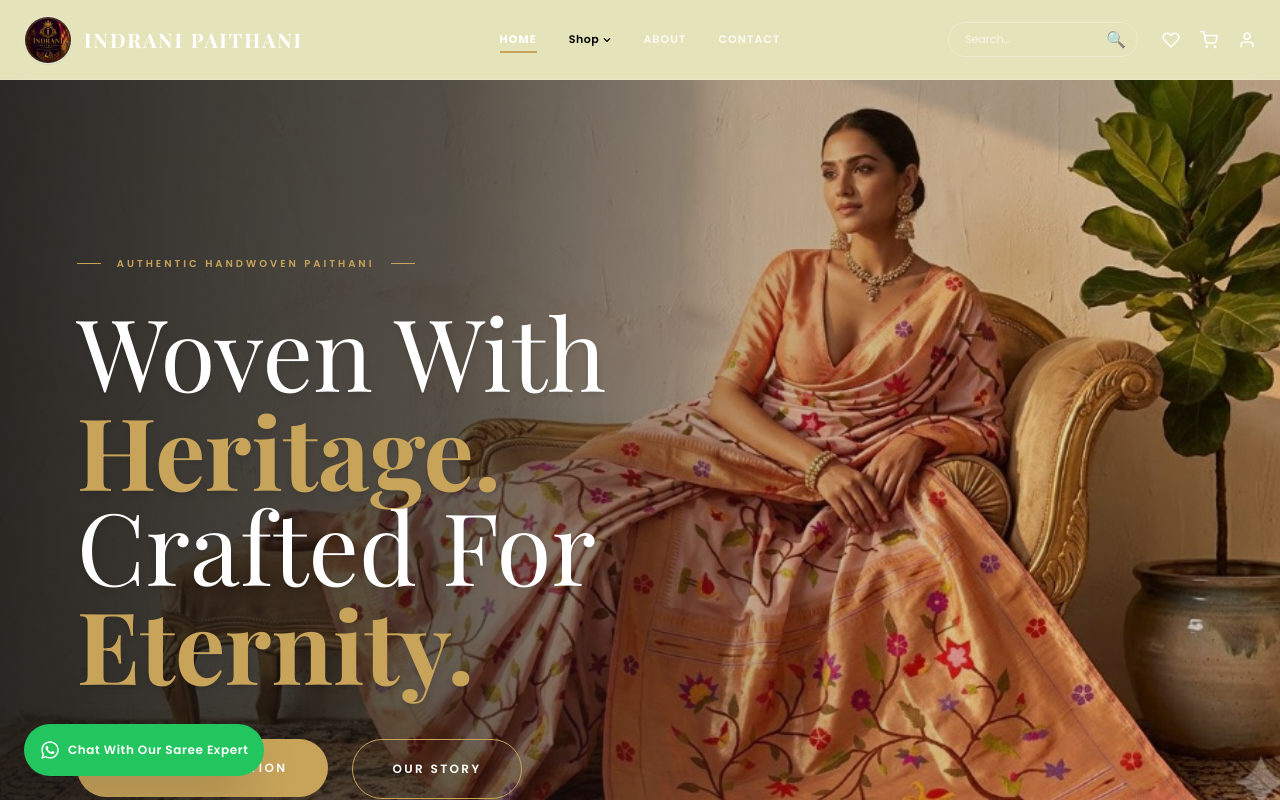
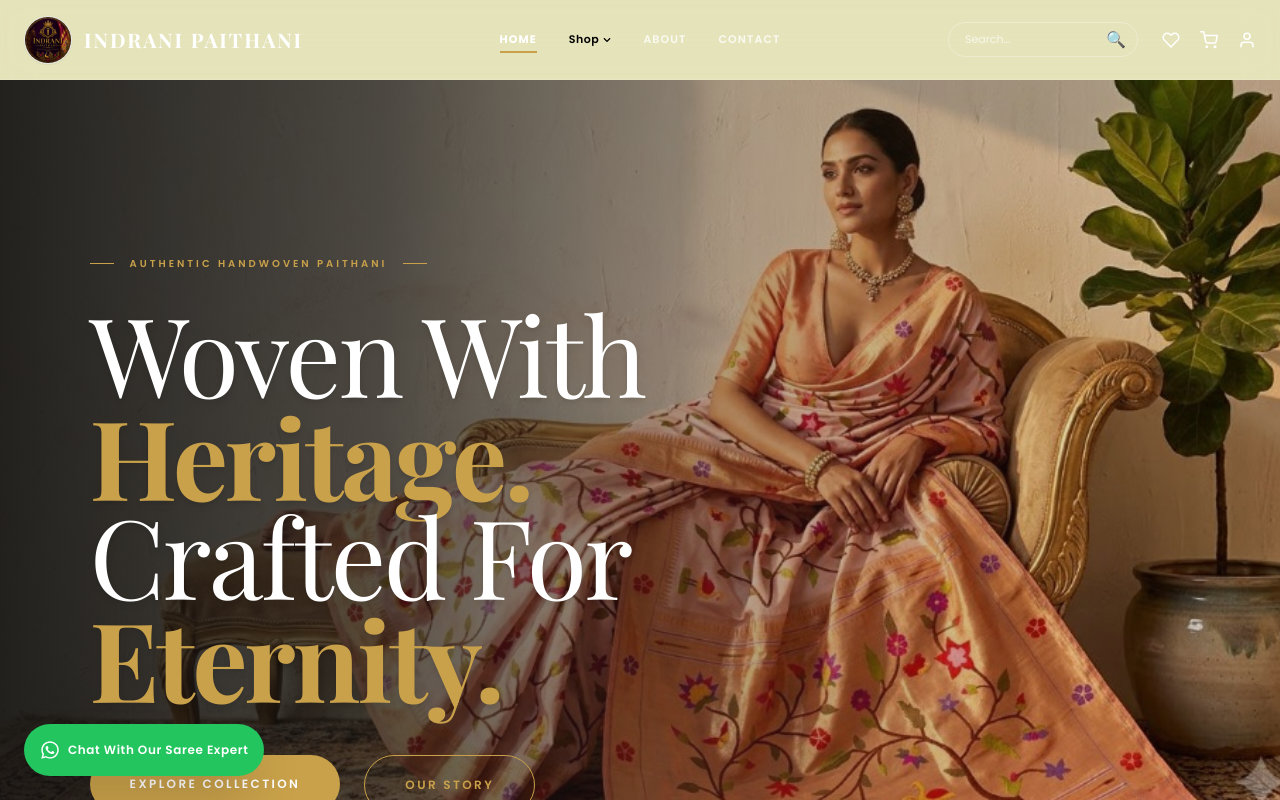
Before and after one commit to nandinidhonde07/indrani_paithani, a React (Vite) app: page / in a window 1280 px wide. Shown: the top 800 px of the page. Built offline with nearby package versions, Linux system fonts and the light colour scheme.

Commit message:
Update colors and typography to match premium luxury prompt

```diff
--- a/src/components/Navbar.jsx
+++ b/src/components/Navbar.jsx
@@ -90,7 +90,7 @@
   const isTransparent = isTransparentInit && !isScrolled;
 
   const navbarBg = isTransparent
-    ? 'bg-black/10 backdrop-blur-[12px] text-white border-b border-white/10 h-[80px] flex items-center'
+    ? 'bg-black/10 backdrop-blur-[16px] text-white border-b border-white/10 h-[80px] flex items-center'
     : 'bg-[#111111] text-white shadow-sm border-b border-[#222222] h-[80px] flex items-center';
 
   const brandColor = 'text-white';
@@ -100,10 +100,10 @@
     : 'bg-white/10 text-white border-white/20 placeholder-white/50';
 
   const navLinkStyle = ({ isActive }) => {
-    return isActive ? 'text-white border-b-2 border-[#C8A45A] pb-1 font-bold' : 'text-white/80 hover:text-white transition pb-1 border-b-2 border-transparent';
+    return isActive ? 'text-white border-b-2 border-[#C9A14A] pb-1 font-bold' : 'text-white/80 hover:text-white transition pb-1 border-b-2 border-transparent';
   };
 
-  const iconClass = `transition focus:outline-none py-2 text-white hover:text-[#C8A45A]`;
+  const iconClass = `transition focus:outline-none py-2 text-white hover:text-[#C9A14A]`;
 
   return (
     <>
@@ -210,7 +210,7 @@
                   onChange={(e) => setSearch(e.target.value)}
                   className={`w-full px-4 py-2 border rounded-full text-[11px] focus:outline-none focus:ring-1 focus:ring-[#111111] transition ${inputBg}`}
                 />
-                <button type="submit" className={`absolute right-3 top-1/2 transform -translate-y-1/2 text-white/70 hover:text-[#C8A45A]`}>
+                <button type="submit" className={`absolute right-3 top-1/2 transform -translate-y-1/2 ${isTransparent ? 'text-[#C9A14A]' : 'text-white/70 hover:text-[#C9A14A]'}`}>
                   🔍
                 </button>
               </form>
--- a/src/pages/Home.jsx
+++ b/src/pages/Home.jsx
@@ -83,7 +83,7 @@
           {words.map((word, i) => {
             const isGold = word.toLowerCase().includes('heritage') || word.toLowerCase().includes('eternity');
             if (isGold) {
-              return <span key={i} className="block text-[#C8A45A] font-bold mt-1">{word}</span>;
+              return <span key={i} className="block text-[#C9A14A] font-bold mt-1">{word}</span>;
             }
             return <span key={i} className="text-white">{word} </span>;
           })}
@@ -107,22 +107,22 @@
       {/* Dark gradient overlay for text readability */}
       <div
         className="absolute inset-0 z-10"
-        style={{ background: 'linear-gradient(90deg, rgba(15,15,15,.85) 0%, rgba(15,15,15,.65) 35%, rgba(15,15,15,.25) 60%, transparent 100%)' }}
+        style={{ background: 'linear-gradient(90deg, rgba(12,12,12,.88) 0%, rgba(18,18,18,.70) 30%, rgba(25,25,25,.35) 55%, transparent 100%)' }}
       />
 
       {/* LEFT CONTENT */}
-      <div className="absolute top-[22%] left-[6%] w-full lg:w-[60%] z-20 flex flex-col justify-start">
+      <div className="absolute top-[22%] left-[7%] w-full max-w-[620px] z-20 flex flex-col justify-start">
 
         {/* Small Label */}
         <motion.h4
           initial={{ opacity: 0, y: 15 }}
           animate={{ opacity: 1, y: 0 }}
           transition={{ duration: 1.2, delay: 0.2 }}
-          className="flex items-center text-[#C8A45A] uppercase tracking-[0.3em] text-[10px] font-body mb-8 font-semibold"
+          className="flex items-center text-[#C9A14A] uppercase tracking-[0.3em] text-[10px] font-body mb-8 font-semibold"
         >
-          <span className="w-6 h-px bg-[#C8A45A] mr-4"></span>
+          <span className="w-6 h-px bg-[#C9A14A] mr-4"></span>
           {homeData.heroLabel || 'AUTHENTIC YEOLA PAITHANI'}
-          <span className="w-6 h-px bg-[#C8A45A] ml-4 hidden sm:block"></span>
+          <span className="w-6 h-px bg-[#C9A14A] ml-4 hidden sm:block"></span>
         </motion.h4>
 
         {/* Main Heading */}
@@ -130,7 +130,7 @@
           initial={{ opacity: 0 }}
           animate={{ opacity: 1 }}
           transition={{ duration: 1.5, delay: 0.4 }}
-          className="font-heading text-[72px] lg:text-[100px] leading-[0.95] mb-12 drop-shadow-md"
+          className="font-heading text-[72px] lg:text-[110px] leading-[0.9] tracking-tight mb-12 drop-shadow-md"
         >
           {renderTitleParts(homeData.heroTitle)}
         </motion.h1>
@@ -144,13 +144,13 @@
         >
           <Link
             to="/shop"
-            className="w-full sm:w-auto text-center bg-[#C8A45A] text-white font-semibold px-10 py-5 rounded-full hover:bg-[#D5B05A] transition-all duration-300 text-[12px] uppercase tracking-[0.2em]"
+            className="w-full sm:w-auto text-center bg-[#C9A14A] text-white font-semibold px-10 py-5 rounded-full hover:bg-[#D4AD56] transition-all duration-300 text-[12px] uppercase tracking-[0.2em]"
           >
             Explore Collection
           </Link>
           <Link
             to="/about"
-            className="w-full sm:w-auto flex justify-center items-center space-x-2 border border-[#C8A45A] text-white font-semibold px-10 py-5 rounded-full hover:bg-[#C8A45A] hover:text-white transition-all duration-300 text-[12px] uppercase tracking-[0.2em]"
+            className="w-full sm:w-auto flex justify-center items-center space-x-2 border border-[#C9A14A] text-[#C9A14A] font-semibold px-10 py-5 rounded-full hover:bg-[#C9A14A] hover:text-white transition-all duration-300 text-[12px] uppercase tracking-[0.2em]"
           >
             <span>Our Story</span>
           </Link>
```
